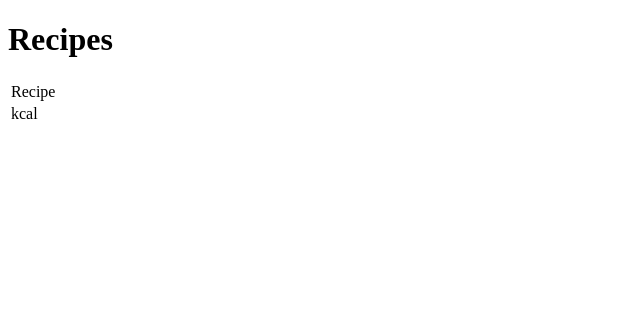
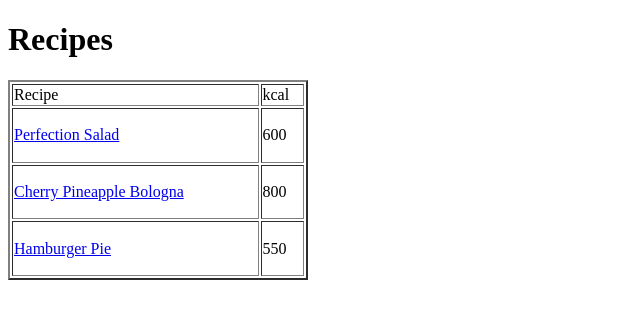
Before and after one commit to andreiursan23/Grandmas-recipes, a plain HTML site: page index.html in a window 1280 px wide. Shown: the whole page, without its empty margins (0-640 px from the left). Drawn offline with Linux system fonts and the light colour scheme.

Commit message:
Finished index.html and added Back to homa page feature to all recipe pages

```diff
--- a/index.html
+++ b/index.html
@@ -8,15 +8,28 @@
 </head>
 <body>
     <h1>Recipes</h1>
-    <table>
+    <table border="2" height=200px width=300px>
         <thead>
             <tr>
                 <td>Recipe</td>
-            </tr>
-            <tr>
                 <td>kcal</td>
             </tr>
         </thead>
+
+        <tr>
+            <td><a href="/recipe-1.html">Perfection Salad</a></td>
+            <td>600</td>
+        </tr>
+
+        <tr>
+            <td><a href="recipe-2.html">Cherry Pineapple Bologna</a></td>
+            <td>800</td>
+        </tr>
+
+        <tr>
+            <td><a href="recipe-3.html">Hamburger Pie</a></td>
+            <td>550</td>
+        </tr>
     </table>
 </body>
 </html>
```
Also changed, not shown: recipe-1.html (+2 -0 lines), recipe-2.html (+2 -0 lines), recipe-3.html (+2 -0 lines).
